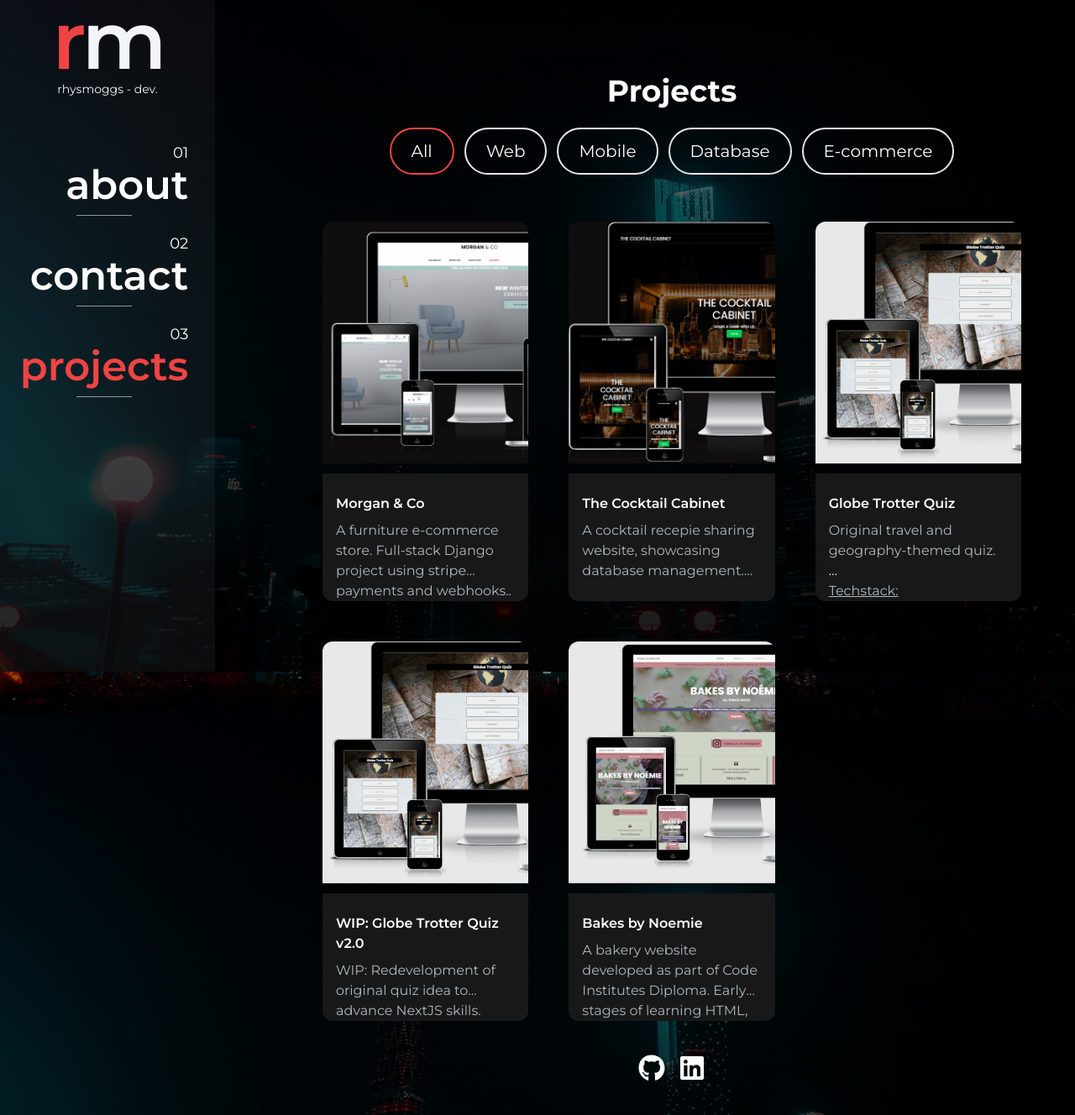
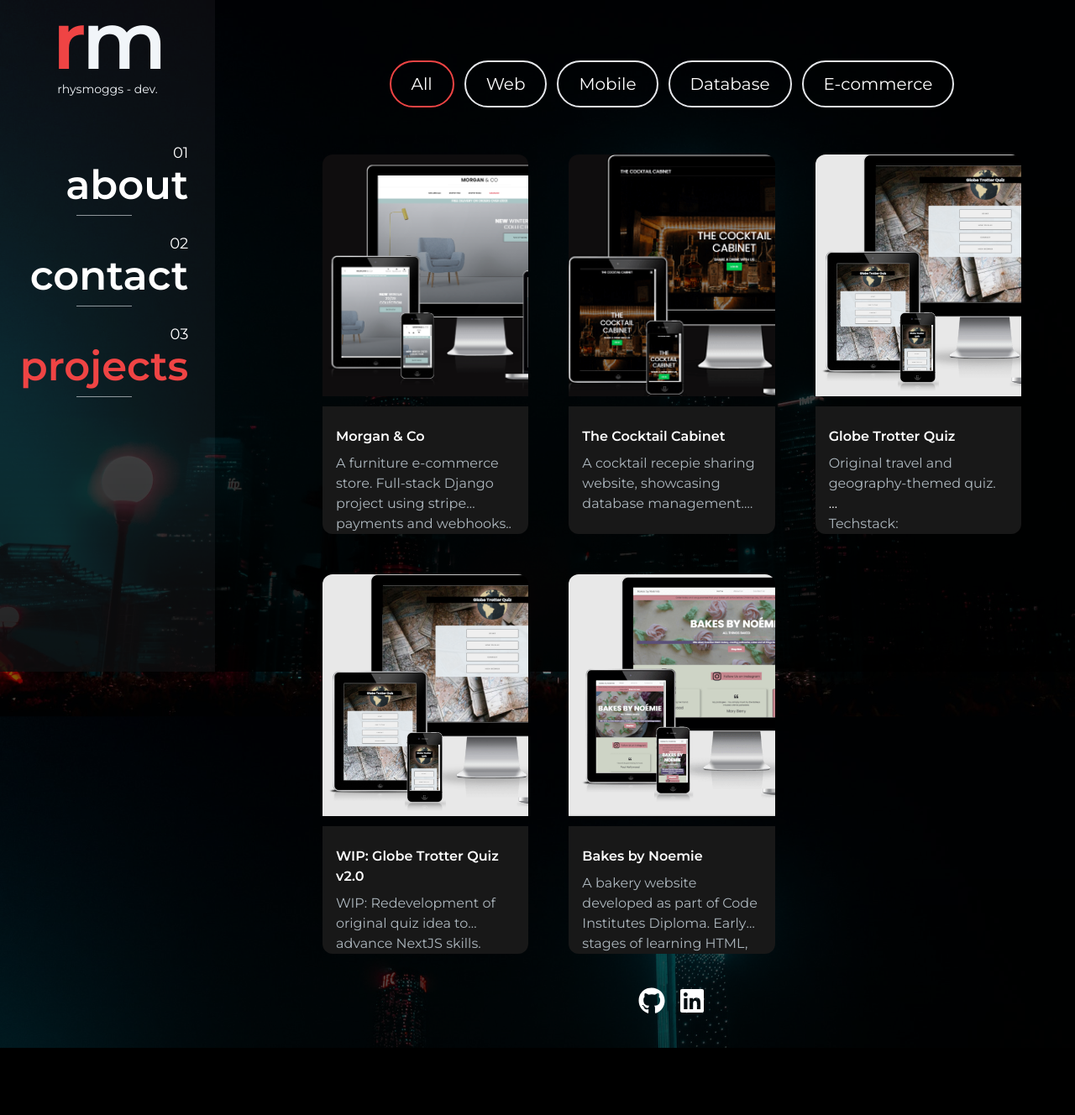
Before and after one commit to rhysmoggs/portfolio2024, a Next.js app: page /projects in a window 1280 px wide. Shown: the whole page at 84% size. After the commit the page ends 1248 px from the top, so only its background shows below. Built offline with nearby package versions, Linux system fonts and the light colour scheme.

Commit message:
remove page titles for medium size screens and above

```diff
--- a/app/about/page.js
+++ b/app/about/page.js
@@ -59,7 +59,7 @@ export default function About() {
     <section className='text-white calcWidth'>
       <div className='pt-8 px-4 xl:px-16'>
         <div className='md:mt-4 text-left flex flex-col h-full'>
-          <h2 className='text-center text-2xl md:text-4xl font-bold text-white md:mt-10 mb-4 md:mb-0'>
+          <h2 className='md:hidden text-center text-2xl md:text-4xl font-bold text-white md:mt-10 mb-4 md:mb-0'>
             About Me
           </h2>
         </div>
--- a/app/components/Footer.jsx
+++ b/app/components/Footer.jsx
@@ -3,7 +3,7 @@ import React from 'react'
 
 function Footer() {
   return (
-    <footer className='mb-10 flex flex-row justify-center calcWidth'>
+    <footer className='pb-10 flex flex-row justify-center calcWidth'>
       {/* <span>rhysmoggs</span> */}
       <Link
         href={'https://www.linkedin.com/in/rhysmoggs/'}
--- a/app/components/ProjectCard.jsx
+++ b/app/components/ProjectCard.jsx
@@ -35,7 +35,8 @@ function ProjectCard({ image, title, description, techstack, github }) {
         <h5 className='font-xl font-semibold mb-2'>{title}</h5>
         <p className='text-[#ADB7BE]'>{description}</p>
         <br />
-        <ul className='text-[#ADB7BE] underline'>Techstack:</ul>
+        <ul className='text-[#ADB7BE]'>
+          Techstack:
           {techstack.map((tech, id) => {
             return (
               <li className='text-[#ADB7BE]' key={id}>
@@ -43,6 +44,7 @@ function ProjectCard({ image, title, description, techstack, github }) {
               </li>
             )
           })}
+        </ul>
         <br />
         <a href={github} className='text-[#ADB7BE]'>
           {github}
--- a/app/contact/page.js
+++ b/app/contact/page.js
@@ -5,7 +5,7 @@ export default function Contact() {
     <section className='text-white calcWidth'>
       <div className='pt-8 md:px-4 xl:px-16'>
         <div className='md:mt-4 flex flex-col h-full'>
-          <h2 className='text-center text-2xl md:text-4xl font-bold text-white md:mt-10 mb-4 md:mb-0'>
+          <h2 className='md:hidden text-center text-2xl md:text-4xl font-bold text-white md:mt-10 mb-4 md:mb-0'>
             Contact
           </h2>
         </div>
--- a/app/projects/page.js
+++ b/app/projects/page.js
@@ -100,7 +100,7 @@ export default function Projects() {
     <section className='text-white calcWidth'>
       <div className='pt-8 md:px-4 xl:px-16'>
         <div className='md:mt-4 text-left flex flex-col h-full'>
-          <h2 className='text-center text-2xl md:text-4xl font-bold text-white md:mt-10 mb-4 md:mb-0'>
+          <h2 className='md:hidden text-center text-2xl md:text-4xl font-bold text-white md:mt-10 mb-4 md:mb-0'>
             Projects
           </h2>
           <div className='text-white flex flex-row flex-wrap justify-center items-center gap-3 py-6 mb-8'>
@@ -153,11 +153,11 @@ export default function Projects() {
             ))}
         </ul>
         {filteredProjects.length === 0 && (
-          <ul ref={ref}>
+          <div ref={ref}>
             <h5 className='text-center text-2xl text-white mt-4 mb-8 md:mb-12'>
               No current projects in {tag} category.
             </h5>
-          </ul>
+          </div>
         )}
       </div>
     </section>
```
Also changed, not shown: app/page.js (+0 -20 lines). Lines whose indentation alone changed are shown as unchanged.
